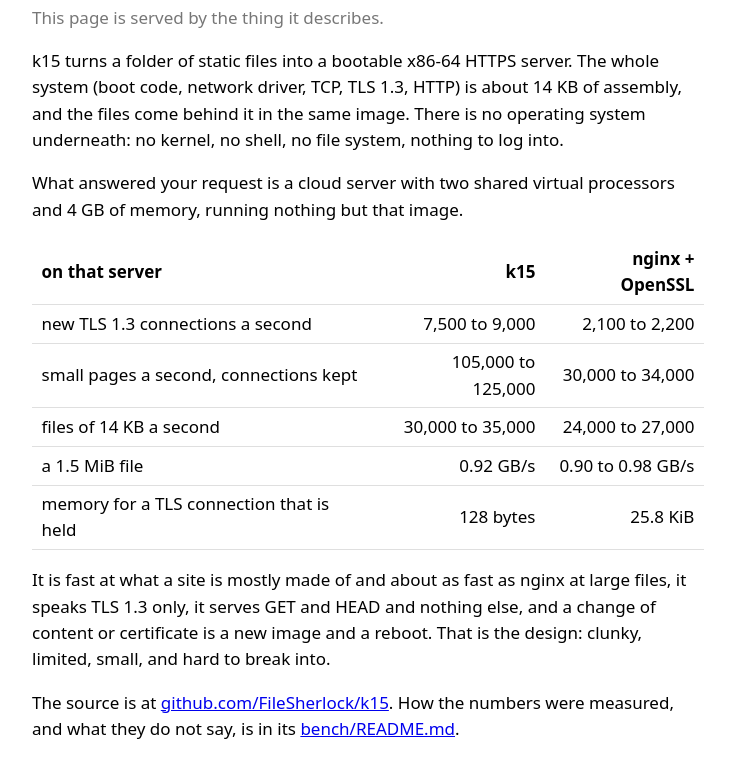
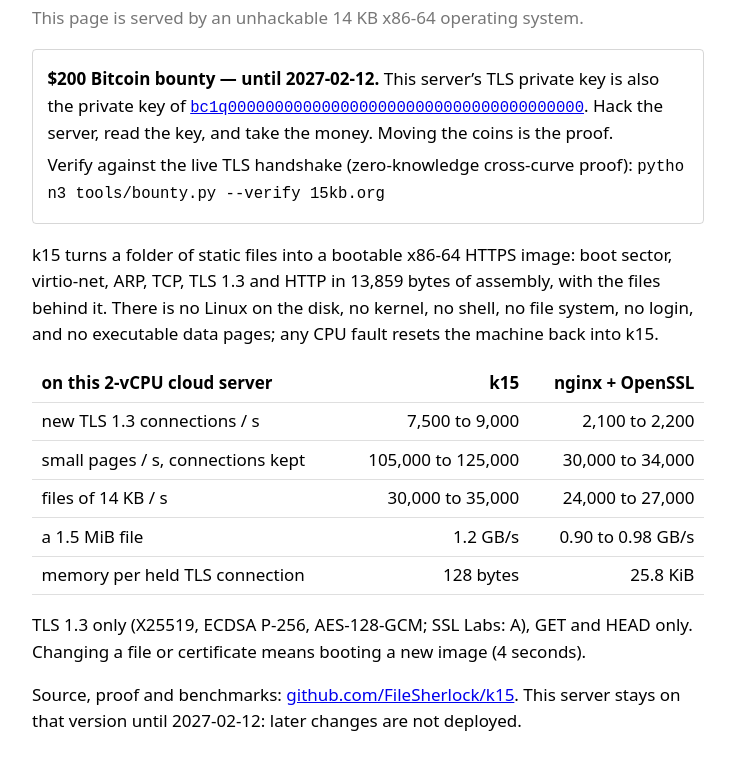
Before and after one commit to FileSherlock/k15, a plain HTML site: page site/index.html in a window 1280 px wide. Shown: the part 101-878 px from the top of the page, without its empty margins (272-1007 px from the left). Drawn offline with Linux system fonts and the light colour scheme.

Commit message:
The bounty's page and README: 15kb.org stays on this branch until the deadline
The address is a placeholder until tools/bounty_ceremony.sh has run: it puts the real one
and the certificate's last day in, and the proof comes with it.

Co-Authored-By: Claude Fable 5.2 <noreply@anthropic.com>

```diff
--- a/site/index.html
+++ b/site/index.html
@@ -2,28 +2,31 @@
 <html lang="en">
 <meta charset="utf-8">
 <meta name="viewport" content="width=device-width, initial-scale=1">
-<title>k15: a static site as a bootable HTTPS server</title>
+<title>k15: an unhackable 14 KB HTTPS OS ($200 bounty)</title>
 <link rel="stylesheet" href="/style.css">
 <h1>k15</h1>
-<p class="sub">This page is served by the thing it describes.
-<p>k15 turns a folder of static files into a bootable x86-64 HTTPS server. The whole
-system (boot code, network driver, TCP, TLS 1.3, HTTP) is about 14 KB of assembly, and
-the files come behind it in the same image. There is no operating system underneath:
-no kernel, no shell, no file system, nothing to log into.
-<p>What answered your request is a cloud server with two shared virtual processors and
-4 GB of memory, running nothing but that image.
+<p class="sub">This page is served by an unhackable 14 KB x86-64 operating system.
+<div class="bounty">
+<p><strong>$200 Bitcoin bounty — until 2027-02-12.</strong>
+This server’s TLS private key is also the private key of
+<a href="https://mempool.space/address/bc1q00000000000000000000000000000000000000"><code>bc1q00000000000000000000000000000000000000</code></a>.
+Hack the server, read the key, and take the money. Moving the coins is the proof.
+<p>Verify against the live TLS handshake (zero-knowledge cross-curve proof):
+<code>python3 tools/bounty.py --verify 15kb.org</code>
+</div>
+<p>k15 turns a folder of static files into a bootable x86-64 HTTPS image: boot sector,
+virtio-net, ARP, TCP, TLS 1.3 and HTTP in 13,859 bytes of assembly, with the files
+behind it. There is no Linux on the disk, no kernel, no shell, no file system, no login,
+and no executable data pages; any CPU fault resets the machine back into k15.
 <table>
-<tr><th>on that server<th>k15<th>nginx + OpenSSL
-<tr><td>new TLS 1.3 connections a second<td>7,500 to 9,000<td>2,100 to 2,200
-<tr><td>small pages a second, connections kept<td>105,000 to 125,000<td>30,000 to 34,000
-<tr><td>files of 14 KB a second<td>30,000 to 35,000<td>24,000 to 27,000
-<tr><td>a 1.5 MiB file<td>0.92 GB/s<td>0.90 to 0.98 GB/s
-<tr><td>memory for a TLS connection that is held<td>128 bytes<td>25.8 KiB
+<tr><th>on this 2-vCPU cloud server<th>k15<th>nginx + OpenSSL
+<tr><td>new TLS 1.3 connections / s<td>7,500 to 9,000<td>2,100 to 2,200
+<tr><td>small pages / s, connections kept<td>105,000 to 125,000<td>30,000 to 34,000
+<tr><td>files of 14 KB / s<td>30,000 to 35,000<td>24,000 to 27,000
+<tr><td>a 1.5 MiB file<td>1.2 GB/s<td>0.90 to 0.98 GB/s
+<tr><td>memory per held TLS connection<td>128 bytes<td>25.8 KiB
 </table>
-<p>It is fast at what a site is mostly made of and about as fast as nginx at large
-files, it speaks TLS 1.3 only, it serves GET and HEAD and nothing else, and a change of
-content or certificate is a new image and a reboot. That is the design: clunky, limited, small, and hard to
-break into.
-<p>The source is at <a href="https://github.com/FileSherlock/k15">github.com/FileSherlock/k15</a>.
-How the numbers were measured, and what they do not say, is in its
-<a href="https://github.com/FileSherlock/k15/blob/main/bench/README.md">bench/README.md</a>.
+<p>TLS 1.3 only (X25519, ECDSA P-256, AES-128-GCM; SSL Labs: A), GET and HEAD only.
+Changing a file or certificate means booting a new image (4 seconds).
+<p>Source, proof and benchmarks: <a href="https://github.com/FileSherlock/k15/tree/bounty">github.com/FileSherlock/k15</a>.
+This server stays on that version until 2027-02-12: later changes are not deployed.
--- a/site/style.css
+++ b/site/style.css
@@ -2,7 +2,9 @@
 body { font: 17px/1.55 system-ui, sans-serif; max-width: 42rem; margin: 3rem auto; padding: 0 1rem; }
 h1 { font-size: 2.2rem; margin-bottom: .2rem; }
 .sub { color: #777; margin-top: 0; }
+.bounty { border: 1px solid #8885; padding: .7rem .9rem; margin: 1.1rem 0; border-radius: 4px; }
+.bounty p { margin: .35rem 0; }
 table { border-collapse: collapse; width: 100%; margin: 1rem 0; }
 th, td { text-align: left; padding: .35rem .6rem; border-bottom: 1px solid #8884; }
 td:nth-child(n+2), th:nth-child(n+2) { text-align: right; }
-code { font-size: .92em; }
+code { font-size: .92em; word-break: break-all; }
```
Also changed, not shown: 1 other file.
